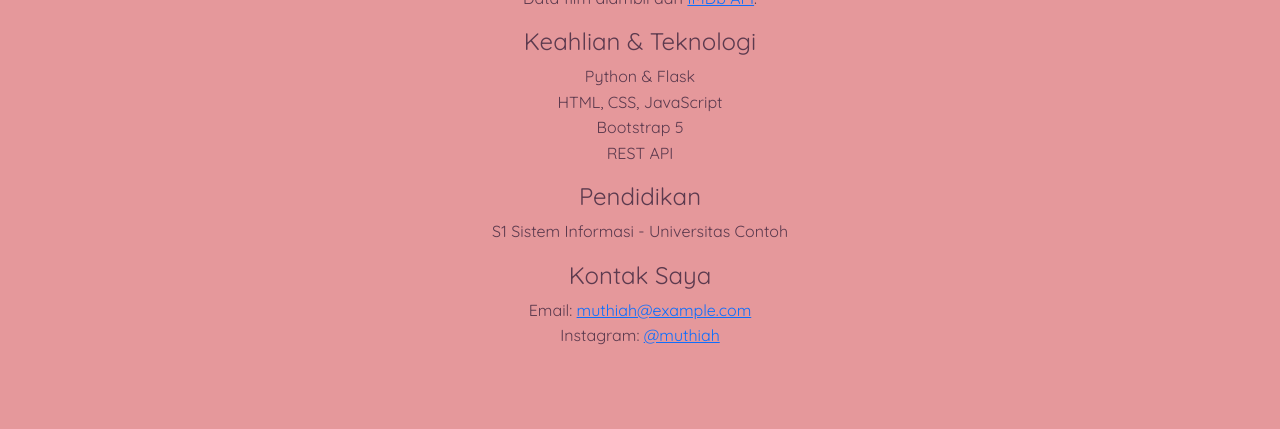
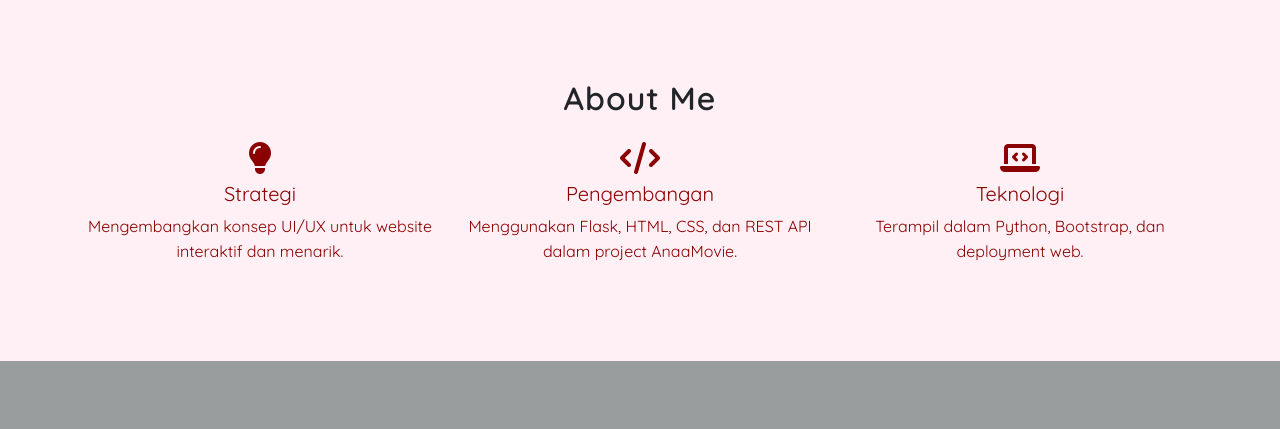
Before and after one commit to muthiahhasna21/Project_IAP, a Flask app: page / in a window 1280 px wide. Shown: the part 718-1147 px from the top of the page. After the commit the page ends 1079 px from the top, so only its background shows below. Run offline with Flask 3, Linux system fonts and the light colour scheme; data that the repository does not hold is empty.

Commit message:
commit 6, memperbarui tampilan profil dan menambahkan portofolio

```diff
--- a/static/style.css
+++ b/static/style.css
@@ -1,18 +1,17 @@
-/* Palet warna lembut dan feminin + cewekable aesthetic */
+/* Tema warna merah, putih, dan pink */
 :root {
-    --background: #e5989b;         /* Very soft pink background */
-    --card-bg: #FFD6EC;            /* Lighter pink */
-    --card-footer-bg: #F4B9D8;     /* Soft plum */
-    --navbar-bg: #6d6875;          /* Pale fairy pink */
-    --accent: #C3E0DC;             /* Muted mint */
-    --highlight: #FADADD;          /* Light blush */
-    --text-dark: #5C3A4E;          /* Softer plum */
+    --background: #FFF0F5;         /* Light pink background */
+    --card-bg: #FFE4E1;            /* Misty rose (pinkish white) */
+    --card-footer-bg: #F08080;     /* Light coral (merah muda) */
+    --navbar-bg: #FFB6C1;          /* Light pink */
+    --accent: #DC143C;             /* Crimson (merah) */
+    --highlight: #FFC0CB;          /* Pink */
+    --text-dark: #8B0000;          /* Dark red */
     --text-light: #ffffff;
-    --title-color: #B04E8F;        /* Soft orchid */
-    --shadow: rgba(176, 78, 143, 0.15);
+    --title-color: #C71585;        /* Medium violet red */
+    --shadow: rgba(220, 20, 60, 0.15); /* Soft crimson shadow */
 }
 
-/* Body */
 body {
     background-color: var(--background);
     color: var(--text-dark);
@@ -114,27 +111,23 @@ body {
     box-shadow: 0 4px 20px var(--shadow);
 }
 
-/* Gambar */
 .card-img-top {
     object-fit: cover;
     height: 280px;
     border-radius: 1.2rem 1.2rem 0 0;
 }
 
-/* Headings */
-h1, h2, h5 {
-    color: var(--text-light);
+h1, h2 {
+    color: var(--title-color);
     font-weight: bold;
     letter-spacing: 1px;
     margin-bottom: 0.75rem;
 }
 
-/* Animasi halus */
 a, button, .card-title {
     transition: all 0.3s ease;
 }
 
-/* Tambahan kecil yang estetik */
 hr {
     border: none;
     height: 2px;
--- a/templates/home.html
+++ b/templates/home.html
@@ -6,59 +6,58 @@
     <link href="https://cdn.jsdelivr.net/npm/bootstrap@5.3.0/dist/css/bootstrap.min.css" rel="stylesheet">
     <link rel="stylesheet" href="{{ url_for('static', filename='style.css') }}">
     <link href="https://fonts.googleapis.com/css2?family=Quicksand:wght@400;600&display=swap" rel="stylesheet">
+    <link rel="stylesheet" href="https://cdnjs.cloudflare.com/ajax/libs/font-awesome/6.5.0/css/all.min.css">
+    <link href="https://fonts.googleapis.com/css2?family=Poppins:wght@700&display=swap" rel="stylesheet">
 </head>
 <body>
 
 <!-- Navbar -->
-<nav class="navbar px-4 mb-4">
-    <a class="navbar-brand fs-4 fw-bold" href="/">AnaaMovie</a>
-    <a class="btn btn" href="/">Profil</a>
-    <a class="btn btn" href="/movies">Daftar Film Populer</a>
+<nav class="navbar navbar-expand-lg navbar-light bg-light px-4">
+    <a class="navbar-brand fw-bold" href="/">AnaaMovie</a>
+    <div class="ms-auto d-flex gap-2">
+        <a href="/movies" class="btn btn">Daftar Film Populer</a>
+        <a href="/" class="btn btn">Profil</a>
+    </div>
 </nav>
 
-<!-- Profil -->
-<div class="container mb-5 text-center">
-    <h2>Muthiah Hasna</h2>
-    <img src="{{ url_for('static', filename='img/profile.jpg') }}" alt="Foto Profil" class="rounded-circle mb-3" width="150" height="150" style="object-fit: cover;">
-    <p>Selamat datang di AnaaMovie! Ini adalah project pertama saya menggunakan REST API untuk menampilkan Daftar Film Populer.</p>
-</div>
+<!-- Hero Section -->
+<section class="hero-section">
+    <div class="overlay"></div>
+    <div class="hero-content text-white">
+        <h1 class="display-4 fw-bold">Muthiah Hasna</h1>
+        <p class="lead">Student | Make Up Enthusiast | Food Addict</p>
+    </div>
+</section>
 
-<!-- Info Tambahan -->
-<div class="container text-start text-md-center mt-5">
-    <hr>
-
-  <div class="container">
-    <div class="info-box">
-        <h4>Tentang Saya</h4>
-        <p>Saya Muthiah Hasna, mahasiswi yang sedang belajar membangun aplikasi menggunakan REST API dengan tema film.</p>
+<!-- Portofolio Icons -->
+<section class="portfolio-icons py-5 text-center">
+    <div class="container">
+        <h2 class="mb-4 text-dark">About Me</h2>
+        <div class="row">
+            <div class="col-md-4">
+                <div class="icon-box">
+                    <i class="fas fa-lightbulb fa-2x mb-2"></i>
+                    <h5>Strategi</h5>
+                    <p>Mengembangkan konsep UI/UX untuk website interaktif dan menarik.</p>
+                </div>
+            </div>
+            <div class="col-md-4">
+                <div class="icon-box">
+                    <i class="fas fa-code fa-2x mb-2"></i>
+                    <h5>Pengembangan</h5>
+                    <p>Menggunakan Flask, HTML, CSS, dan REST API dalam project AnaaMovie.</p>
+                </div>
+            </div>
+            <div class="col-md-4">
+                <div class="icon-box">
+                    <i class="fas fa-laptop-code fa-2x mb-2"></i>
+                    <h5>Teknologi</h5>
+                    <p>Terampil dalam Python, Bootstrap, dan deployment web.</p>
+                </div>
+            </div>
+        </div>
     </div>
-
-    <div class="info-box">
-        <h4>Sumber Data API</h4>
-        <p>Data film diambil dari <a href="https://imdb-api.com/" target="_blank">IMDb API</a>.</p>
-    </div>
-
-    <div class="info-box">
-        <h4>Keahlian & Teknologi</h4>
-        <ul class="list-unstyled">
-            <li>Python & Flask</li>
-            <li>HTML, CSS, JavaScript</li>
-            <li>Bootstrap 5</li>
-            <li>REST API</li>
-        </ul>
-    </div>
-
-    <div class="info-box">
-        <h4>Pendidikan</h4>
-        <p>S1 Sistem Informasi - Universitas Contoh</p>
-    </div>
-
-    <div class="info-box">
-        <h4>Kontak Saya</h4>
-        <p>Email: <a href="mailto:muthiah@example.com">muthiah@example.com</a><br>
-           Instagram: <a href="https://instagram.com/muthiah">@muthiah</a></p>
-    </div>
-</div>
+</section>
 
 </body>
 </html>
```
Also changed, not shown: other parts of static/style.css (+71 -12 lines).
